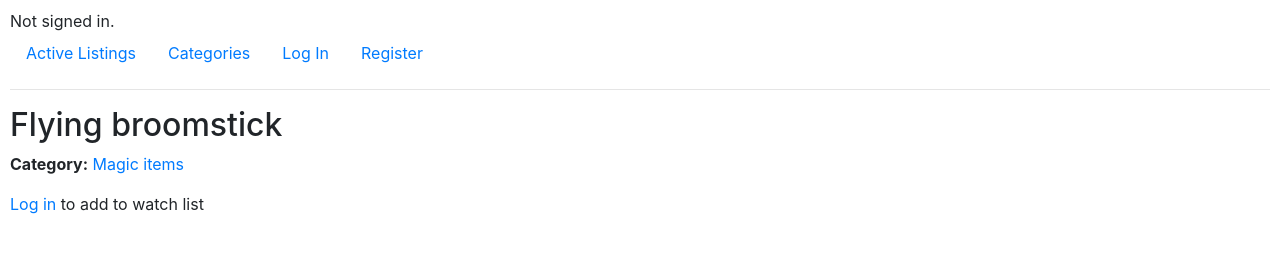
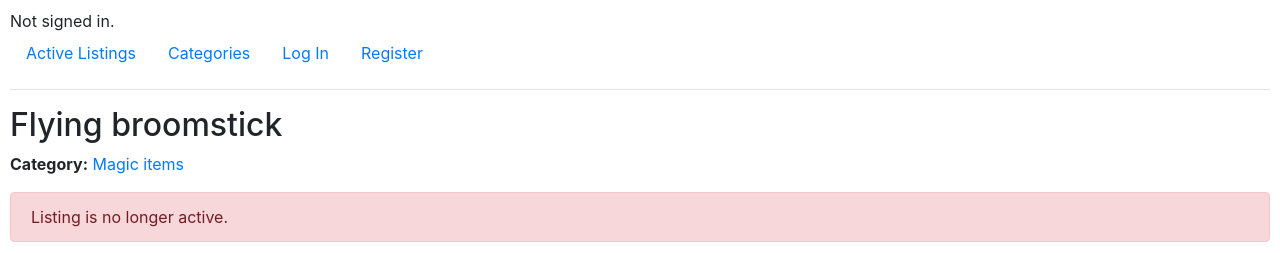
Before and after one commit to dstansbury/CS50web-commerce, a Django app: page /listing/1 in a window 1280 px wide. Shown: the part 57-310 px from the top of the page. Run offline with Django 3.2, Linux system fonts and the light colour scheme; data comes from the database, SQL or seed files in the repository; both versions use the stored data as it was after the commit; some libraries are stand-ins or nearby versions.

Commit message:
completes the logic on closing an auction and showing a 'you won' message if the active user is the winning bidder

```diff
--- a/auctions/models.py
+++ b/auctions/models.py
@@ -8,6 +8,9 @@ Defines the User table in the DB. It uses the default Django User model.
 class User(AbstractUser):
     #blank = True so that the user can have no items they are watching
     watchList = models.ManyToManyField('Listings', through='UserWatchList', blank=True, related_name="watchList")
+
+    def __str__(self):
+        return f"{self.username}"
 
 """
 Defines the listings table in the DB.
@@ -24,8 +27,12 @@ class Listings(models.Model):
     imageURL = models.CharField(max_length=1000, null=True, blank=True)
     #blank = true so that the listing can have no watchers
     watchers = models.ManyToManyField(User, through='UserWatchList', blank = True, related_name="watchers")
-    listedBy = models.ForeignKey(User, on_delete=models.CASCADE, related_name="listings", null=False, blank=False)
+    listedBy = models.ForeignKey(User, on_delete=models.CASCADE, related_name="listedBy", null=False, blank=False)
     listedTime = models.DateTimeField(auto_now_add=True, null=False, blank=False)
+    listingActive = models.BooleanField(default = True, null = False, blank = False)
+
+    def __str__(self):
+        return f"{self.listingID}: {self.title}"
 
 """
 Defines the watchlist table in the DB. It is many to many.
@@ -35,6 +42,9 @@ class UserWatchList(models.Model):
     watchListID = models.AutoField(primary_key=True, null=False)
     userID = models.ForeignKey(User, on_delete=models.CASCADE, related_name="userWatchList")
     listingID = models.ForeignKey(Listings, on_delete=models.CASCADE, related_name="userWatchList")
+
+    def __str__(self):
+        return f"{self.watchListID}: user {self.userID}"
 
 """
 Defines the Bids table in the DB. It is a one to many relationship. Each bid is associated with one listing.
@@ -46,7 +56,10 @@ class Bids(models.Model):
     bidValue = models.DecimalField(max_digits=10, decimal_places=2, null=False, blank=False)
     bidTime = models.DateTimeField(auto_now_add=True, null=False, blank=False)
     bidder = models.ForeignKey(User, on_delete=models.CASCADE, related_name="bids")
+    isWinningBid = models.BooleanField(default = False, null = False, blank = False)
 
+    def __self__(self):
+        return f"{self.bidID}: value {self.bidValue}"
 """
 Defines the comments table in the DB. It is a one to many relationship.
 A user can have many comments on many listings but a comment can only have one user and one listing.
@@ -59,3 +72,6 @@ class Comments(models.Model):
     #intention with blank=True is to allow for a blank field in the form
     comment = models.CharField(max_length=512, null=True, blank=True)
     commentTime= models.DateTimeField(auto_now_add=True, null=False, blank=False)
+
+    def __self__(self):
+        return f"{self.commentID}: user {self.userID}, listing {self.listingID}, saying {self.comment}"
--- a/auctions/templates/auctions/listing.html
+++ b/auctions/templates/auctions/listing.html
@@ -1,38 +1,45 @@
 {% extends "auctions/layout.html" %}
 
+{% block body %}
+    <!-- ACTIVE LISTING -->
+    {% if listing.listingActive %}
 
-{% block body %}
-    <h2>{{ listing.title }} </h2>
-    <p><strong>Category:</strong><a href="{% url 'listingsInCategory' listing.category %}"> {{ listing.category }} </a>  </p>
+        <h2>{{ listing.title }}</h2>
+        <p><strong>Category:</strong><a href="{% url 'listingsInCategory' listing.category %}"> {{ listing.category }}</a></p>
         {% if user.is_authenticated %}
+
             {% if not is_watching %}
+                <!-- Add to watchlist -->
                 <form method="POST" action="{% url 'add_to_watchlist' %}">
                     {% csrf_token %}
                     <input type="hidden" name="listingID" value="{{ listing.listingID }}">
                     <button class="btn btn-primary" type="submit">Add to watch list</button>
                 </form>
             {% else %}
+                <!-- Remove from watchlist -->
                 <form method="POST" action="{% url 'remove_from_watchlist' %}">
                     {% csrf_token %}
                     <input type="hidden" name="listingID" value="{{ listing.listingID }}">
-                <button class="btn btn-secondary"" type="submit">Remove from watch list</button>
+                    <button class="btn btn-secondary" type="submit">Remove from watch list</button>
                 </form>
             {% endif %}
         {% else %}
-        <p><a href="{% url 'login' %}">Log in</a> to add to watch list </p>
+            <p><a href="{% url 'login' %}">Log in</a> to add to watch list</p>
         {% endif %}
         <br>
         <div>
             <img src="{{ listing.imageURL }}" alt="Image of {{ listing.title }}" style="max-width:500px">
         </div>
         <div>
-        <p><strong>Starting price</strong>: {{ listing.startingBid }} </p>
+            <br>
+            <p><strong>Starting price</strong>: {{ listing.startingBid }}</p>
             <p><strong>Current high bid</strong>:
                 {% if listing.currentPrice %}
-                {{ listing.currentPrice }} </p>
+                    {{ listing.currentPrice }}
                 {% else %}
-                No bids</p>
+                    No bids
                 {% endif %}
+            </p>
         </div>
         <!-- hides the ability to bid if the user is not logged in -->
         {% if user.is_authenticated %}
@@ -40,7 +47,7 @@
                 {% if bid_error_message != None %}
                     <p class="text-danger">{{ bid_error_message }}</p>
                 {% endif %}
-            <form method = "POST" action="{% url 'new_bid' listingID=listing.listingID %}">
+                <form method="POST" action="{% url 'new_bid' listingID=listing.listingID %}">
                     {% csrf_token %}
                     <input class="form-control" type="number" step="0.01" name="newBid" placeholder="{{ lowestPossibleBid }}">
                     <br>
@@ -49,17 +56,79 @@
             </div>
         {% endif %}
         <br>
+        <!-- if the logged in user listed the item, show a close listing button -->
+        {% if listing.listedBy == user %}
+            <form method="POST" action="{% url 'close_listing' listingID=listing.listingID %}">
+                {% csrf_token %}
+                <input type="hidden" name="listingID" value="{{ listing.listingID }}">
+                <button class="btn btn-danger" type="submit">Close listing</button>
+            </form>
+            <br>
+        {% endif %}
+
+    <!-- INACTIVE LISTING -->
+    {% else %}
+        <h2>{{ listing.title }}</h2>
+        <p><strong>Category:</strong><a href="{% url 'listingsInCategory' listing.category %}"> {{ listing.category }}</a></p>
+
+        <!-- If the user who won the auction, show a you won alert -->
+        {% if winningBid.bidder == user %}
+            <div class="alert alert-warning" role="alert">
+                Congratulations! You won this auction.
+            </div>
+
+        <!-- If not the user who won the auction, show a listing no longer active alert -->
+        {% else %}
+            <div class="alert alert-danger" role="alert">
+                Listing is no longer active.
+            </div>
+        {% endif %}
+
+        {% if user.is_authenticated %}
+            {% if not is_watching %}
+                <!-- Add to watchlist -->
+                <form method="POST" action="{% url 'add_to_watchlist' %}">
+                    {% csrf_token %}
+                    <input type="hidden" name="listingID" value="{{ listing.listingID }}">
+                    <button class="btn btn-primary" type="submit">Add to watch list</button>
+                </form>
+            {% else %}
+                <!-- Remove from watchlist -->
+                <form method="POST" action="{% url 'remove_from_watchlist' %}">
+                    {% csrf_token %}
+                    <input type="hidden" name="listingID" value="{{ listing.listingID }}">
+                    <button class="btn btn-secondary" type="submit">Remove from watch list</button>
+                </form>
+            {% endif %}
+        {% else %}
+            <p><a href="{% url 'login' %}">Log in</a> to add to watch list</p>
+        {% endif %}
+        <br>
+        <!-- show the image of the listing -->
         <div>
+            <img src="{{ listing.imageURL }}" alt="Image of {{ listing.title }}" style="max-width:500px">
+        </div>
+
+        <!-- Show the winning bid on an inactive listing -->
+        <div>
+            <br>
+            <p><strong>Winning bid</strong>: {{ listing.currentPrice }}</p>
+        </div>
+
+    {% endif %}
+
+    <!-- ALL LISTINGS -->
+
     <!-- Displays detail of the listing -->
+    <div>
         <h3>Details</h3>
         <p>{{ listing.description }}</p>
-        <p><strong>Listed by:</strong>  {{ listing.listedBy }} on {{ listing.listedTime }} </p>
-
+        <p><strong>Listed by:</strong> {{ listing.listedBy }} on {{ listing.listedTime }}</p>
     </div>
     <div>
         <h3>Bid History</h3>
         {% if bids %}
-        <table class = "table table-hover table-bordered">
+            <table class="table table-hover table-bordered">
                 <thead class="thead-dark">
                     <tr>
                         <th>User</th>
@@ -69,20 +138,19 @@
                 </thead>
                 {% for bid in bids %}
                     <tr>
-                    <td>{{ bid.bidder }} </td>
+                        <td>{{ bid.bidder }}</td>
                         <td>{{ bid.bidValue }}</td>
                         <td>{{ bid.bidTime }}</td>
                     </tr>
                 {% endfor %}
             </table>
-
         {% else %}
             <p>No bids</p>
         {% endif %}
     </div>
     <div>
         <h3>Comments</h3>
-        <table class = "table table-hover table-bordered">
+        <table class="table table-hover table-bordered">
             <thead class="thead-dark">
                 <tr>
                     <th>User</th>
@@ -92,7 +160,7 @@
             </thead>
             {% for comment in comments %}
                 <tr>
-                    <td>{{ comment.userID }} </td>
+                    <td>{{ comment.userID }}</td>
                     <td>{{ comment.comment }}</td>
                     <td>{{ comment.commentTime }}</td>
                 </tr>
@@ -104,7 +172,7 @@
                 {% if comment_error_message != None %}
                     <p class="text-danger">{{ comment_error_message }}</p>
                 {% endif %}
-        <form method = "POST" action="{% url 'new_comment' listingID=listing.listingID %}">
+                <form method="POST" action="{% url 'new_comment' listingID=listing.listingID %}">
                     {% csrf_token %}
                     <input class="form-control" type="text" name="new_comment" placeholder="Enter your comment here">
                     <br>
@@ -113,6 +181,4 @@
             </div>
         {% endif %}
     </div>
-
-
 {% endblock %}
--- a/auctions/urls.py
+++ b/auctions/urls.py
@@ -15,5 +15,6 @@ urlpatterns = [
     path("categories/<str:category>", views.listingsInCategory, name = "listingsInCategory"),
     path("listing/<int:listingID>", views.listing, name="listing"),
     path("new_bid/<int:listingID>", views.new_bid, name="new_bid"),
-    path("new_comment/<int:listingID>", views.new_comment, name="new_comment")
+    path("new_comment/<int:listingID>", views.new_comment, name="new_comment"),
+    path("close_listing/<int:listingID>", views.close_listing, name="close_listing")
 ]
--- a/auctions/views.py
+++ b/auctions/views.py
@@ -71,6 +71,8 @@ def listing(request, listingID):
     listing = Listings.objects.get(listingID=listingID)
     comments = Comments.objects.filter(listingID=listingID)
     bids = Bids.objects.filter(listingID=listingID)
+    print(bids)
+    winningBid = bids.filter(isWinningBid = True).first()
     is_watching = UserWatchList.objects.filter(userID=request.user, listingID=listing).exists() if request.user.is_authenticated else False
     #pops the bid_error_message off, so it is only shown on the relevant request, once.
     bid_error_message = request.session.pop("bid_error_message", None)
@@ -86,6 +88,7 @@ def listing(request, listingID):
         # reversed comments and bids so most recent is shown first
         "comments": reversed(comments),
         "bids": reversed(bids),
+        "winningBid": winningBid,
         "is_watching": is_watching,
         "lowestPossibleBid": lowestPossibleBid,
         "bid_error_message": bid_error_message,
@@ -220,3 +223,18 @@ def new_comment(request, listingID):
             comment.save()
 
     return redirect("listing", listingID = listingID)
+
+
+"""
+Enables users to close auctions that they listed
+"""
+def close_listing(request, listingID):
+    if request.method == "POST":
+        listing = Listings.objects.get(listingID=listingID)
+        listing.listingActive = False
+        listing.save()
+        winningBid = Bids.objects.filter(listingID=listingID).order_by('bidValue').last()
+        winningBid.isWinningBid = True
+        winningBid.save()
+
+    return redirect("listing", listingID=listingID)
```
Also changed, not shown: auctions/templates/auctions/index.html (+11 -1 lines), auctions/migrations/0006_bids_listingactive_bids_winner.py (added), auctions/migrations/0007_remove_bids_listingactive_remove_bids_winner_and_more.py (added), db.sqlite3. Lines whose indentation alone changed are shown as unchanged.
